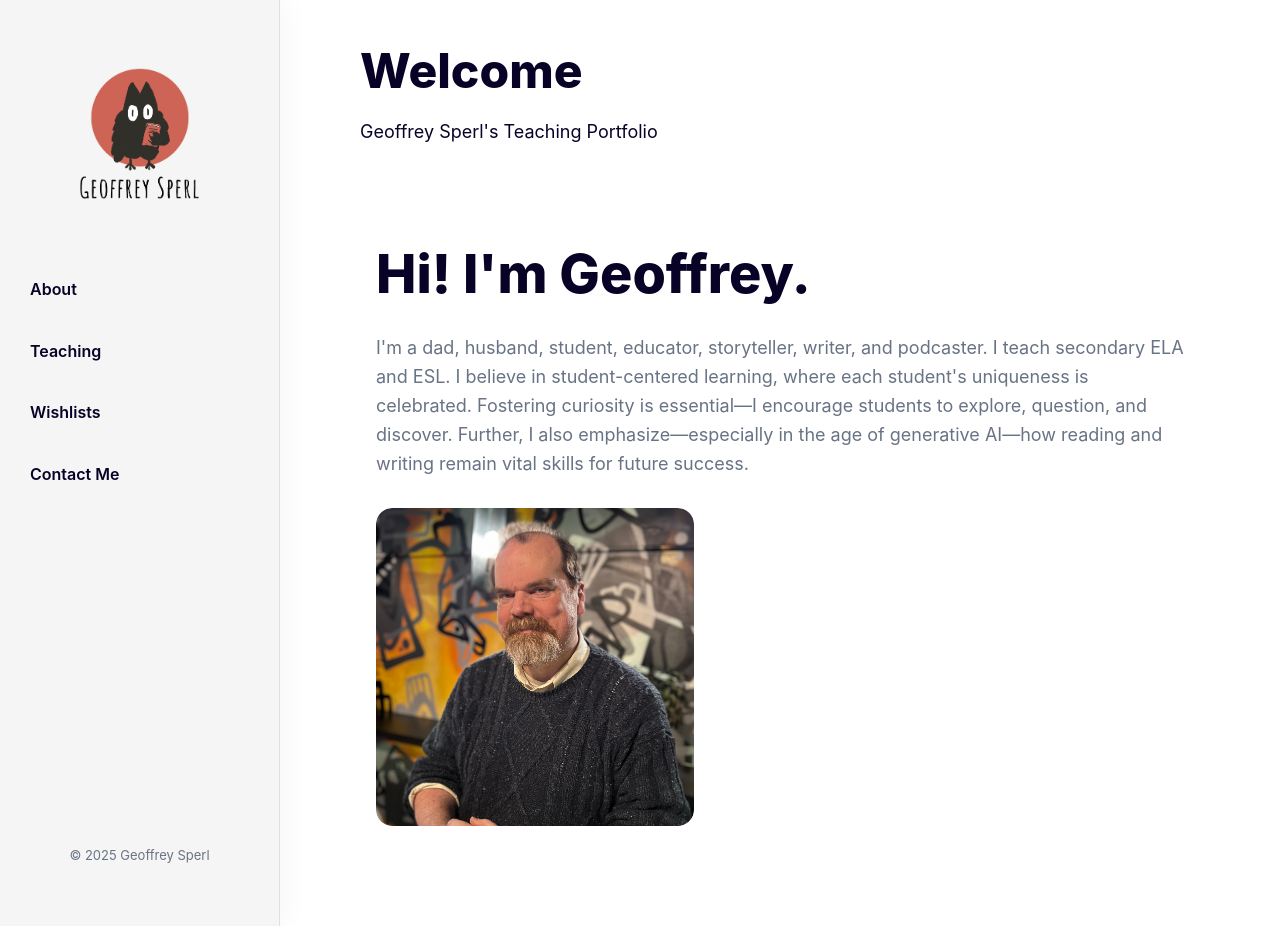
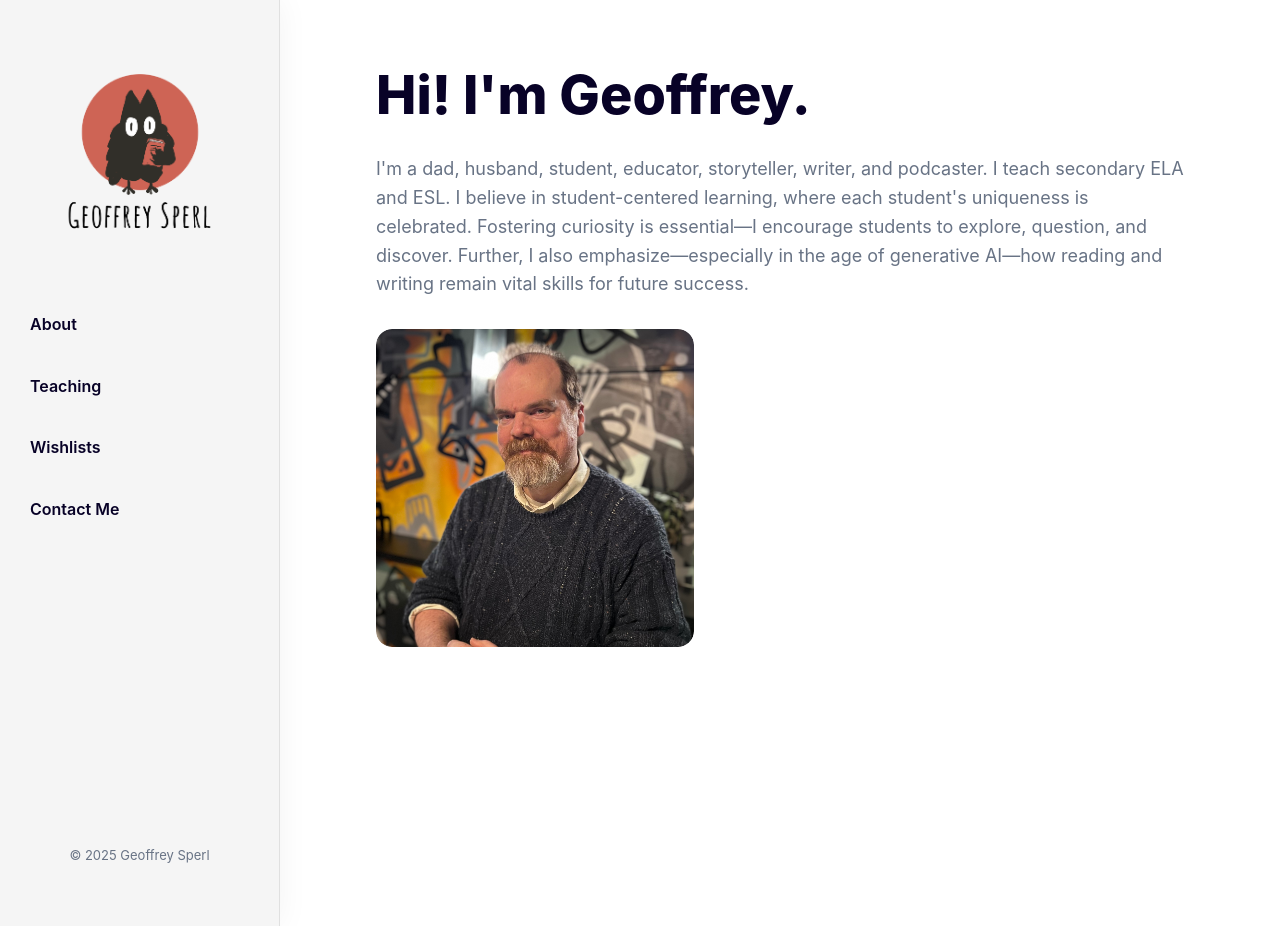
Before and after one commit to geoffreysperl/teaching, a Jekyll site: the page built from index.html, in a window 1280 px wide and 926 px high. Built offline with Jekyll 4.4.1, drawn with Linux system fonts in a browser that asks for light colours.

Commit message:
Last changes for now.

```diff
--- a/_includes/main.scss
+++ b/_includes/main.scss
@@ -126,7 +126,7 @@ body.has-sidebar {
 }
 
 .logo__image {
-  max-width: 80%;
+  max-width: 95%;
   height: auto;
 }
 
--- a/index.html
+++ b/index.html
@@ -1,8 +1,14 @@
 ---
 layout: page
-title: Welcome
-description: Geoffrey Sperl's Teaching Portfolio
+title: "Geoffrey Sperl's Teaching Portfolio"
+description: "ELA and ESL educator focused on student-centered learning and digital literacy"
 ---
+
+<style>
+  .page-head {
+    display: none;
+  }
+</style>
 
 <div class="container animate">
   <div class="homepage-intro">
```
